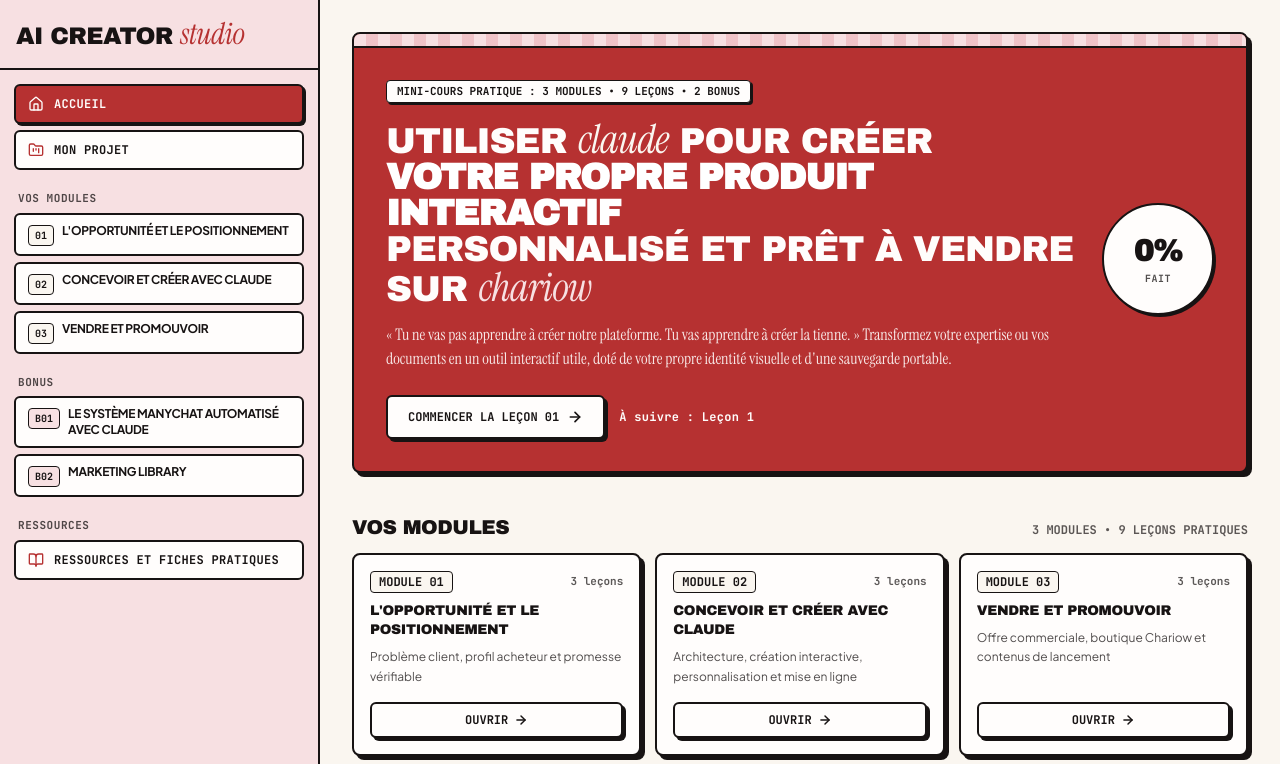
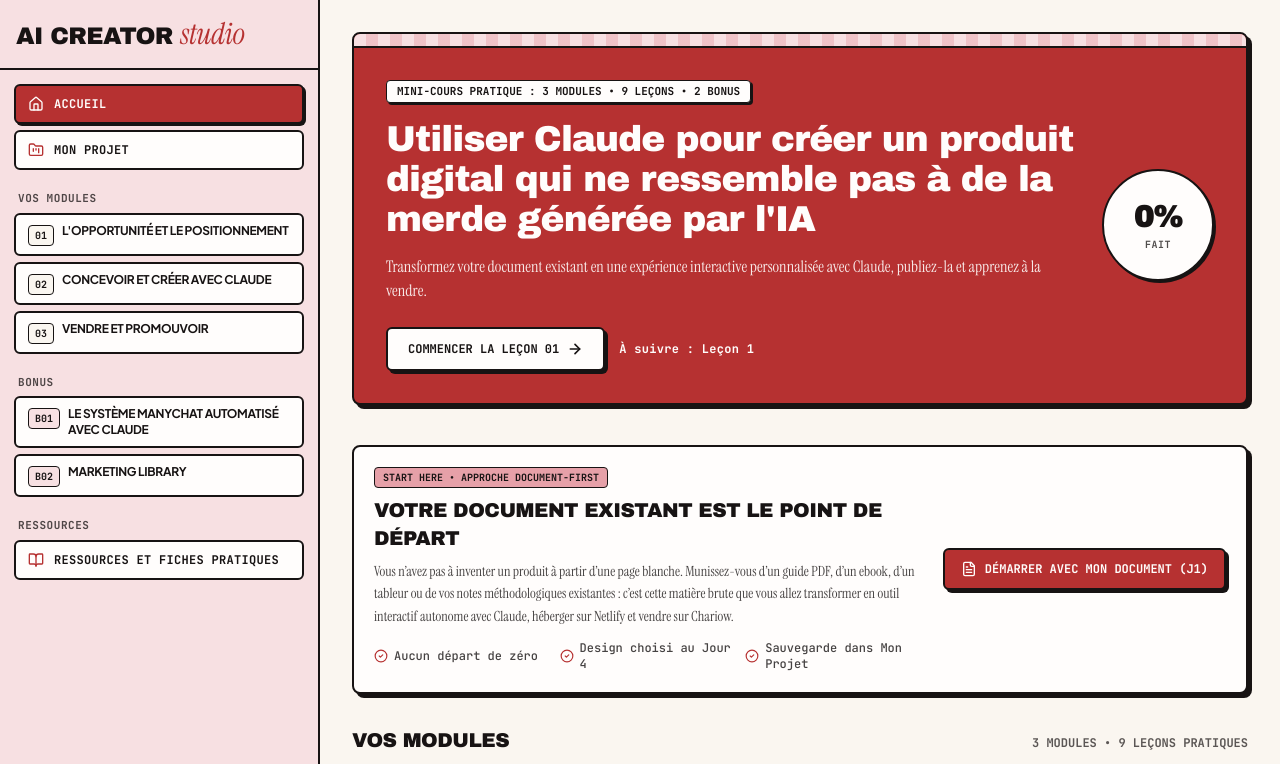
Before and after one commit to Kreesten-hsh/AI_CREATOR_STUDIO, a React (Vite) app: page / in a window 1280 px wide. Shown: the top 764 px of the page. Built offline with nearby package versions, Linux system fonts and the light colour scheme; a web font is replaced by a local one.

Commit message:
feat: alignement accueil, hero, Start Here, constantes et README sur architecture V2

```diff
--- a/index.html
+++ b/index.html
@@ -3,10 +3,10 @@
   <head>
     <meta charset="UTF-8" />
     <meta name="viewport" content="width=device-width, initial-scale=1.0" />
-    <title>AI CREATOR Studio | Parcours interactif</title>
+    <title>Utiliser Claude pour créer un produit digital qui ne ressemble pas à de la merde générée par l'IA | AI CREATOR Studio</title>
     <meta
       name="description"
-      content="Plateforme interactive d'apprentissage pour concevoir des expériences interactives, des pages de vente éditoriales et des automatisations avec Claude."
+      content="Transformez votre document existant en une expérience interactive personnalisée avec Claude, publiez-la et apprenez à la vendre."
     />
     <link rel="icon" type="image/svg+xml" href="/logo-icon.svg" />
     <link rel="preconnect" href="https://fonts.googleapis.com" />
--- a/src/components/home/CourseHero.tsx
+++ b/src/components/home/CourseHero.tsx
@@ -1,5 +1,6 @@
 import { ArrowRight } from 'lucide-react';
 import { useProgress } from '../../hooks/useProgress';
+import { COURSE_TITLE, COURSE_SUBTITLE } from '../../data/course';
 import { CourseProgressCircle } from './CourseProgressCircle';
 
 export function CourseHero() {
@@ -45,19 +46,14 @@ export function CourseHero() {
               </span>
             </div>
 
-            {/* Titre officiel */}
-            <h2 className="font-display text-2xl sm:text-3xl md:text-[34px] lg:text-[36px] leading-[1.12] uppercase tracking-tight text-surface">
-              UTILISER <span className="font-serif italic font-normal text-cream lowercase text-3xl sm:text-4xl md:text-[40px]">Claude</span> POUR CRÉER
-              <br className="hidden md:inline" />
-              <span className="font-extrabold text-white">VOTRE PROPRE PRODUIT INTERACTIF</span>
-              <br className="hidden md:inline" />
-              PERSONNALISÉ ET PRÊT À VENDRE SUR <span className="font-serif italic font-normal text-pale-pink lowercase text-3xl sm:text-4xl md:text-[40px]">Chariow</span>
+            {/* Titre officiel en casse normale lisible dès 375px */}
+            <h2 className="font-display text-xl sm:text-2xl md:text-3xl lg:text-4xl leading-tight tracking-tight text-surface">
+              {COURSE_TITLE}
             </h2>
 
-            {/* Description officielle */}
+            {/* Sous-titre officiel */}
             <p className="text-sm sm:text-base text-surface/90 font-serif leading-relaxed max-w-2xl">
-              « Tu ne vas pas apprendre à créer notre plateforme. Tu vas apprendre à créer la tienne. »
-              Transformez votre expertise ou vos documents en un outil interactif utile, doté de votre propre identité visuelle et d&apos;une sauvegarde portable.
+              {COURSE_SUBTITLE}
             </p>
 
             {/* Action principale et indicateur d'étape suivante */}
--- a/src/components/home/CourseOverview.tsx
+++ b/src/components/home/CourseOverview.tsx
@@ -1,4 +1,4 @@
-import { ArrowRight, BookOpen } from 'lucide-react';
+import { ArrowRight, BookOpen, FileText, CheckCircle2 } from 'lucide-react';
 import { useProgress } from '../../hooks/useProgress';
 import { MAIN_COURSES } from '../../data/navigation/mainCourses';
 import { BONUSES } from '../../data/navigation/bonuses';
@@ -8,10 +8,55 @@ export function CourseOverview() {
     navigateToCourse,
     navigateToBonus,
     navigateToResources,
+    navigateToDay,
   } = useProgress();
 
   return (
     <div className="space-y-8 select-none">
+      {/* 0. Section : Start Here & Document-First */}
+      <section aria-label="Prérequis et démarrage" className="space-y-3">
+        <div className="brutal-card rounded-brutal-card bg-surface p-5 border-2 border-ink shadow-brutal flex flex-col lg:flex-row lg:items-center justify-between gap-5">
+          <div className="space-y-2 flex-1">
+            <div className="flex flex-wrap items-center gap-2">
+              <span className="font-mono text-[10px] font-bold px-2 py-0.5 bg-dusty-pink text-ink border border-ink rounded-brutal-tag uppercase">
+                START HERE • APPROCHE DOCUMENT-FIRST
+              </span>
+            </div>
+            <h3 className="font-display text-lg sm:text-xl uppercase tracking-tight text-ink">
+              Votre document existant est le point de départ
+            </h3>
+            <p className="font-serif text-sm text-ink/80 leading-relaxed max-w-3xl">
+              Vous n’avez pas à inventer un produit à partir d’une page blanche. Munissez-vous d’un guide PDF, d’un ebook, d’un tableur ou de vos notes méthodologiques existantes : c’est cette matière brute que vous allez transformer en outil interactif autonome avec Claude, héberger sur Netlify et vendre sur Chariow.
+            </p>
+            <div className="grid grid-cols-1 sm:grid-cols-3 gap-2 pt-1 font-mono text-xs">
+              <div className="flex items-center gap-1.5 text-ink/80">
+                <CheckCircle2 className="w-3.5 h-3.5 text-primary-red shrink-0" aria-hidden="true" />
+                <span>Aucun départ de zéro</span>
+              </div>
+              <div className="flex items-center gap-1.5 text-ink/80">
+                <CheckCircle2 className="w-3.5 h-3.5 text-primary-red shrink-0" aria-hidden="true" />
+                <span>Design choisi au Jour 4</span>
+              </div>
+              <div className="flex items-center gap-1.5 text-ink/80">
+                <CheckCircle2 className="w-3.5 h-3.5 text-primary-red shrink-0" aria-hidden="true" />
+                <span>Sauvegarde dans Mon Projet</span>
+              </div>
+            </div>
+          </div>
+
+          <div className="shrink-0 flex sm:flex-col gap-2">
+            <button
+              type="button"
+              onClick={() => navigateToDay(1)}
+              className="brutal-btn rounded-brutal-btn bg-primary-red text-surface hover:bg-ink px-4 py-2.5 font-mono text-xs font-bold uppercase inline-flex items-center justify-center gap-2 border-2 border-ink shadow-brutal-xs min-h-[42px] transition-all"
+            >
+              <FileText className="w-4 h-4" aria-hidden="true" />
+              <span>Démarrer avec mon document (J1)</span>
+            </button>
+          </div>
+        </div>
+      </section>
+
       {/* 1. Section : Les 3 Modules */}
       <section aria-label="Les 3 modules" className="space-y-3">
         <div className="flex items-baseline justify-between gap-2">
--- a/src/data/course.ts
+++ b/src/data/course.ts
@@ -11,6 +11,15 @@ import { day08 } from './days/day-08';
 import { day09 } from './days/day-09';
 
 export const TOTAL_COURSE_LESSONS = 9;
+
+export const COURSE_TITLE =
+  "Utiliser Claude pour créer un produit digital qui ne ressemble pas à de la merde générée par l'IA";
+
+export const COURSE_META_TITLE =
+  "Utiliser Claude pour créer un produit digital qui ne ressemble pas à de la merde générée par l'IA";
+
+export const COURSE_SUBTITLE =
+  'Transformez votre document existant en une expérience interactive personnalisée avec Claude, publiez-la et apprenez à la vendre.';
 
 export const ALL_DAYS: Day[] = [
   day01,
--- a/src/data/startHere/introduction.ts
+++ b/src/data/startHere/introduction.ts
@@ -5,120 +5,103 @@ export const INTRODUCTION_LESSON: StartHereLesson = {
   lessonNumber: 1,
   title: 'BIENVENUE DANS LE STUDIO',
   italicTitleWord: 'STUDIO',
-  subtitle: 'ORIENTATION 01 : COMPRENDRE LA MÉTHODE V2',
+  subtitle: 'START HERE : DU DOCUMENT EXISTANT AU PRODUIT INTERACTIF',
   objective:
-    'Comprendre le principe fondamental du Studio (« Tu ne vas pas apprendre à créer notre plateforme, tu vas apprendre à créer la tienne »), la structure en 3 modules et 9 leçons, et quand l’interactivité apporte une valeur réelle.',
+    'Comprendre l’approche Document-First, les outils requis, la progression en 3 modules et 9 journées, et le fonctionnement du dossier de projet.',
   blocks: [
     {
       id: 'intro-prose-1',
       type: 'prose',
-      eyebrow: 'BRIEFING D’ORIENTATION (HORS DÉCOMPTE DES 9 LEÇONS)',
-      title: 'Créer votre propre produit interactif, dans votre domaine',
-      italicAccent: 'Votre expertise, votre outil',
+      eyebrow: 'APPROCHE DOCUMENT-FIRST & RÉSULTAT FINAL',
+      title: 'Transformer votre document existant en produit interactif',
+      italicAccent: 'Votre matière, votre outil',
       highlightPill:
-        'Principe fondamental : Vous n’allez pas reproduire AI CREATOR Studio. Vous allez concevoir votre propre produit digital pour votre audience.',
+        'Approche Document-First : Vous partez de votre document existant pour créer une application interactive utile et prête à vendre.',
       paragraphs: [
-        'Bienvenue dans AI CREATOR Studio. Les ebooks, PDF et guides statiques continuent de très bien se vendre lorsqu’ils répondent à un besoin de lecture ou d’apprentissage théorique. L’interactivité n’est jamais automatiquement supérieure à un document.',
-        'En revanche, lorsqu’un client doit calculer, diagnostiquer sa situation, filtrer des options, suivre une progression ou générer un plan sur mesure, un outil interactif élimine la friction manuelle. Ce mini-cours de 3 modules et 9 leçons vous apprend à utiliser Claude pour transformer votre matière en un produit interactif personnalisé et commercialisable sur Chariow.',
+        'Bienvenue dans le parcours. Le principe fondateur est le Document-First : chaque élève arrive avec un document existant (guide PDF, ebook, tableur, grille de calcul, workbook ou notes méthodologiques). Aucun parcours ne part d’une page blanche : votre document contient déjà votre expertise, vos règles métier et votre structure.',
+        'Le résultat final est une application interactive autonome (HTML, CSS et JavaScript dans un fichier unique) conçue avec Claude, publiée gratuitement en ligne avec Netlify Drop, et vendue sur Chariow grâce à un guide d’accès PDF généré par Claude. L’interactivité élimine la friction manuelle de calcul, de diagnostic ou de tri pour votre acheteur.',
       ],
       bullets: [
-        'Module 01 (Leçons 01 à 03) : L’Opportunité & le Positionnement (problème client, fiche acheteur, promesse vérifiable)',
-        'Module 02 (Leçons 04 à 06) : Concevoir & Créer avec Claude (blueprint, construction HTML/JS avec sauvegarde JSON portable, personnalisation et export ZIP)',
-        'Module 03 (Leçons 07 à 09) : Vendre & Promouvoir (offre et prix, boutique Chariow, contenus de lancement)',
-        'Bonus 01 : Le Système ManyChat Automatisé avec Claude (conforme aux règles Meta et à la fenêtre de 24h)',
-        'Bonus 02 : Marketing Library (20 accroches, 5 carrousels, 3 séquences emails, scripts de démonstration)',
+        'Module 01 (Leçons 01 à 03) : L’Opportunité et le Positionnement (analyser le document, cerner l’acheteur et le problème prioritaire, formuler la promesse)',
+        'Module 02 (Leçons 04 à 06) : Concevoir et Créer avec Claude (choisir parmi les 4 modèles de produits interactifs, piloter Claude avec le Master Prompt, tester, exporter et publier en ligne)',
+        'Module 03 (Leçons 07 à 09) : Vendre et Promouvoir (structurer l’offre et le prix, créer la livraison Chariow avec PDF d’accès, kit de lancement et démonstrations)',
+        'Bonus 01 : Le Système ManyChat Automatisé avec Claude (flux Instagram conforme à la fenêtre Meta de 24h)',
+        'Bonus 02 : Marketing Library (structures d’accroches, carrousels, emails de lancement et scripts de démonstration)',
       ],
     },
     {
-      id: 'intro-callout-distinction',
+      id: 'intro-callout-prereq',
       type: 'callout',
       variant: 'important',
-      title: 'Distinction clé : La plateforme du cours vs Votre produit',
+      title: 'Prérequis obligatoire : Avoir son document de départ sous la main',
       content:
-        'Cette plateforme de formation utilise sa propre direction artistique (Néo-Brutaliste Rouge Brique et Crème). Votre produit ne doit jamais copier ce style ni nos écrans : vous choisirez vos propres couleurs, votre typographie et votre format d’interaction adaptés à votre audience.',
+        'Avant de démarrer la Leçon 01, assurez-vous d’avoir votre document source accessible : un guide PDF, un document texte, un tableur ou un support de formation existant. Le parcours n’enseigne pas à inventer un produit dans le vide, mais à donner une seconde vie interactive à une matière réelle.',
     },
     {
-      id: 'intro-resource-demos',
-      type: 'resource',
-      title: 'La Démonstration Fil Rouge : Du Guide Statique à l’Outil Interactif',
-      description:
-        'Comparez le guide PDF d’origine et sa transformation en outil interactif doté de sa propre identité visuelle (Ardoise & Émeraude) et d’une sauvegarde portable JSON.',
-      resources: [
+      id: 'intro-checklist-tools',
+      type: 'checklist',
+      title: 'Les 4 outils nécessaires pour suivre le parcours',
+      description: 'Vérifiez la disponibilité de vos 4 outils de travail avant de démarrer.',
+      items: [
         {
-          id: 'res-intro-demo-avant',
-          title: 'Matériau de départ : Guide PDF Statique',
-          category: 'guide',
-          description:
-            'Support de simulation illustrant un guide méthodologique nécessitant des calculs manuels sur papier.',
-          format: 'HTML / PDF',
-          externalUrl: '/demos/pdf-to-hub/avant-pdf-statique.html',
+          id: 'chk-tool-claude',
+          label: 'Compte Claude (Anthropic)',
+          detail: 'Gardez Claude ouvert dans un onglet dédié pour exécuter les prompts et générer vos composants.',
         },
         {
-          id: 'res-intro-demo-apres',
-          title: 'Résultat transformé : Outil Interactif Autonome',
-          category: 'template',
-          description:
-            'Testez le calculateur de capacité, le suivi 30 jours et la sauvegarde portable Exporter / Importer JSON.',
-          format: 'HTML / JS / JSON',
-          externalUrl: '/demos/pdf-to-hub/apres-hub-interactif.html',
+          id: 'chk-tool-browser',
+          label: 'Navigateur web moderne',
+          detail: 'Chrome, Safari, Firefox ou Edge pour ouvrir, tester et interagir avec votre application.',
+        },
+        {
+          id: 'chk-tool-netlify',
+          label: 'Compte Netlify (gratuit)',
+          detail: 'Indispensable pour déposer votre application sur Netlify Drop et réclamer votre site afin de lui attribuer une URL HTTPS permanente.',
+        },
+        {
+          id: 'chk-tool-chariow',
+          label: 'Compte Chariow',
+          detail: 'Pour configurer votre fiche produit téléchargeable de type Fichiers et distribuer votre PDF d’accès à vos acheteurs.',
         },
       ],
+    },
+    {
+      id: 'intro-callout-dossier',
+      type: 'callout',
+      variant: 'pro-insight',
+      title: 'Dossier de projet et sauvegarde locale continue',
+      content:
+        'Chaque leçon alimente directement une section de votre Dossier de Projet (accessible via l’onglet « Mon Projet » dans la barre latérale). Vos données sont enregistrées en local dans votre navigateur. Vous pouvez à tout moment exporter un fichier de sauvegarde JSON portable pour conserver vos livrables ou les restaurer sur un autre appareil.',
     },
     {
       id: 'intro-quiz-check',
       type: 'quiz',
       title: 'Vérification des principes du parcours',
-      description: 'Assurez-vous d’avoir bien intégré la philosophie du Studio avant de démarrer la Leçon 01.',
+      description: 'Validez votre compréhension du cadre avant de démarrer le Module 01.',
       questions: [
         {
-          id: 'q-output-format',
-          question:
-            'Quand un format interactif est-il pertinent par rapport à un document PDF statique ?',
+          id: 'q-document-first',
+          question: 'Quelle est la matière première indispensable pour débuter ce parcours ?',
           options: [
-            'Lorsqu’il facilite réellement une action concrète : calcul, diagnostic, personnalisation, tri ou prise de décision',
-            'Systématiquement, car plus personne n’achète de PDF aujourd’hui',
-            'Uniquement si l’on programme un serveur backend complexe avec base de données',
+            'Un document existant (guide PDF, tableur, ebook, notes de méthode)',
+            'Une idée vague sans aucun support écrit préalable',
+            'Un code source déjà programmé en JavaScript',
           ],
           correctIndex: 0,
           explanation:
-            'Les PDF statiques restent pertinents pour la lecture. L’interactivité apporte une valeur distinctive lorsqu’elle aide l’acheteur à accomplir une action concrète.',
+            'L’approche Document-First repose sur un document existant que vous allez convertir en outil interactif.',
         },
         {
-          id: 'q-progress-rule',
-          question: 'Quelle identité visuelle devez-vous appliquer au produit que vous allez créer ?',
+          id: 'q-design-timing',
+          question: 'Quand définirez-vous l’identité visuelle et le design de votre produit ?',
           options: [
-            'Exactement les couleurs Rouge Brique et Crème d’AI CREATOR Studio',
-            'Votre propre identité visuelle, adaptée à votre domaine et à votre audience',
-            'Aucune mise en forme graphique',
+            'Au Jour 4, lors du choix du modèle et de la conception de l’expérience interactive',
+            'Dès maintenant, en recopiant obligatoirement les couleurs d’AI CREATOR Studio',
+            'Après la mise en vente sur Chariow',
           ],
-          correctIndex: 1,
+          correctIndex: 0,
           explanation:
-            'Vous créez votre propre produit pour votre marché : il doit refléter votre univers professionnel et non celui du Studio.',
-        },
-      ],
-    },
-    {
-      id: 'intro-checklist',
-      type: 'checklist',
-      title: 'Liste de préparation avant la Leçon 01',
-      description: 'Cochez ces trois points pour confirmer que votre environnement est prêt.',
-      items: [
-        {
-          id: 'chk-claude-account',
-          label: 'Compte Claude opérationnel',
-          detail: 'Gardez Claude ouvert dans un second onglet pour exécuter les prompts de chaque leçon.',
-        },
-        {
-          id: 'chk-browser-storage',
-          label: 'Compréhension de la sauvegarde de votre progression',
-          detail:
-            'Vos réponses aux exercices des 9 leçons sont sauvegardées localement dans votre navigateur.',
-        },
-        {
-          id: 'chk-four-steps',
-          label: 'Progression en 3 modules et 9 leçons',
-          detail:
-            'Chaque leçon produit un livrable précis qui alimente directement la leçon suivante.',
+            'Aucune direction artistique n’est imposée au départ : vous choisirez vos propres couleurs et votre typographie au Jour 4, selon votre audience.',
         },
       ],
     },
--- a/src/data/startHere/setup.ts
+++ b/src/data/startHere/setup.ts
@@ -5,21 +5,21 @@ export const SETUP_LESSON: StartHereLesson = {
   lessonNumber: 2,
   title: 'CONFIGURER VOTRE PROFIL PROJET',
   italicTitleWord: 'PROFIL',
-  subtitle: 'ORIENTATION 02 : VARIABLES & IDENTITÉ PROPRE',
+  subtitle: 'START HERE : VARIABLES DE CONTEXTE MÉTIER',
   objective:
-    'Renseigner votre thématique, votre audience cible et votre propre direction visuelle afin que les générateurs de prompts des 9 leçons s’adaptent automatiquement à votre projet.',
+    'Renseigner votre domaine d’expertise, votre audience cible et votre objectif initial afin que les compilateurs de prompts des 9 leçons s’adaptent à votre document.',
   blocks: [
     {
       id: 'setup-prose-1',
       type: 'prose',
       eyebrow: 'VARIABLES DYNAMIQUES DU PROJET',
-      title: 'Renseignez votre contexte une fois pour tout le parcours',
+      title: 'Renseignez votre contexte initial',
       italicAccent: 'Personnalisation directe',
       highlightPill:
-        'Vos variables alimentent {{business}}, {{targetAudience}}, {{productType}}, {{brandStyle}} et {{mainObjective}} dans les prompts des 9 leçons.',
+        'Vos variables alimentent {{business}}, {{targetAudience}}, {{productType}} et {{mainObjective}} dans les prompts des 9 leçons.',
       paragraphs: [
-        'Pour vous éviter de ressaisir votre contexte à chaque leçon, AI CREATOR Studio injecte automatiquement les informations de votre profil dans les compilateurs de prompts.',
-        'Complétez les champs ci-dessous avec vos informations actuelles (même provisoires : vous les affinerez au fil du Module 01) et choisissez une direction visuelle propre à votre futur produit.',
+        'Pour vous éviter de ressaisir votre contexte à chaque prompt, AI CREATOR Studio injecte automatiquement les informations de votre profil dans les générateurs de prompts.',
+        'Complétez les champs ci-dessous avec les informations tirées de votre document existant. Vous pourrez les affiner librement à tout moment au fil du parcours.',
       ],
     },
     {
@@ -56,16 +56,9 @@ export const SETUP_LESSON: StartHereLesson = {
       ],
     },
     {
-      id: 'setup-vibe-picker',
-      type: 'vibe-picker',
-      title: 'Étape 2 : Choisir la direction visuelle de votre futur produit',
-      description:
-        'Sélectionnez une harmonie de couleurs, une structure et une typographie adaptées à VOTRE audience. Ce choix remplit la variable {{brandStyle}} utilisée à la Leçon 06.',
-    },
-    {
       id: 'setup-prompt-test',
       type: 'prompt-builder',
-      title: 'Étape 3 : Vérifier l’injection de vos variables',
+      title: 'Étape 2 : Vérifier l’injection de vos variables',
       description:
         'Observez comment vos données remplacent automatiquement les variables dans le prompt ci-dessous.',
       deliverableTarget: 'claude-artifact',
@@ -89,12 +82,6 @@ export const SETUP_LESSON: StartHereLesson = {
           profileBinding: 'productType',
         },
         {
-          key: 'brandStyle',
-          label: 'Identité visuelle propre ({{brandStyle}})',
-          placeholder: 'Définie via le sélecteur ci-dessus ou vos propres couleurs',
-          profileBinding: 'brandStyle',
-        },
-        {
           key: 'mainObjective',
           label: 'Objectif client ({{mainObjective}})',
           placeholder: 'Action concrète facilitée par votre outil',
@@ -105,7 +92,6 @@ export const SETUP_LESSON: StartHereLesson = {
 - Domaine d'expertise : {{business}}
 - Acheteur cible : {{targetAudience}}
 - Format interactif envisagé : {{productType}}
-- Identité visuelle propre au produit : {{brandStyle}}
 - Résultat concret recherché : {{mainObjective}}
 </context>
 
@@ -117,9 +103,9 @@ Résume en 3 points comment un outil interactif sur mesure peut aider cette audi
       id: 'setup-callout-tip',
       type: 'callout',
       variant: 'pro-insight',
-      title: 'Liberté totale d’évolution',
+      title: 'Direction artistique au Jour 4',
       content:
-        'Ces variables ne sont jamais figées : vous pourrez les modifier directement dans chaque leçon au fur et à mesure que votre positionnement et votre blueprint se précisent.',
+        'Rappel : le choix de votre palette de couleurs, typographies et style visuel se fera au Jour 4 avec la maquette interactive. Vous n’avez aucune contrainte de style à définir aujourd’hui.',
     },
   ],
 };
```
Also changed, not shown: 1 other file (tests, documents, lock files or other folders).
